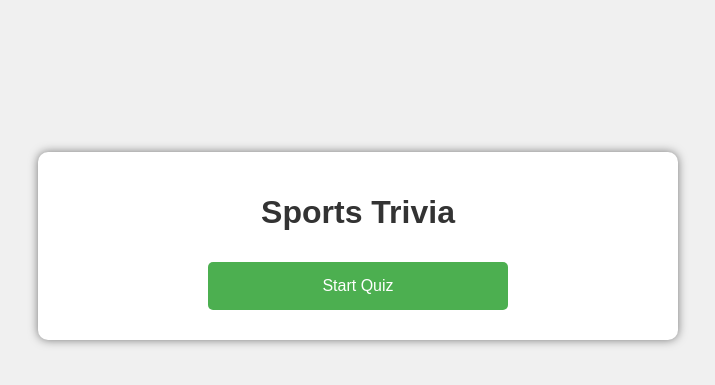
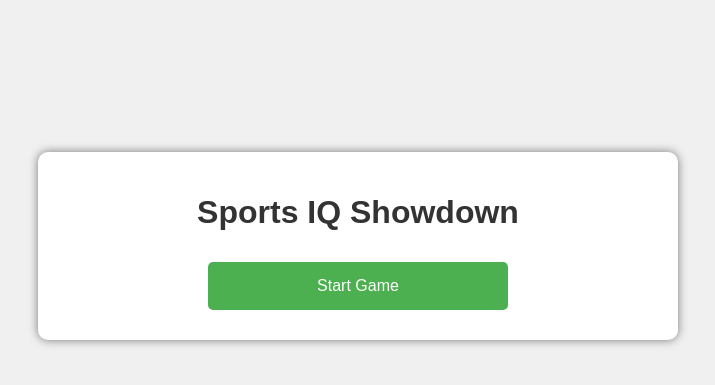
Before and after one commit to rgh9883/BrickHack11, a Flask app: page / in a window 1280 px wide. Shown: the part 154-539 px from the top of the page, without its empty margins (282-997 px from the left). Run offline with Flask 3, Linux system fonts and the light colour scheme; parts of the project's set-up code (start-up, migrations or seed data) failed here and were passed over.

```diff
--- a/static/index.css
+++ b/static/index.css
@@ -6,7 +6,7 @@
     display: none;
 }
 
-h2, h3, h4 {
+h1, h2, h3, h4 {
     color: #333;
 }
 
@@ -71,10 +71,6 @@ body {
     max-width: 600px;
 }
 
-h1 {
-    color: #333;
-}
-
 button {
     background-color: #4CAF50;
     color: white;
--- a/static/index.js
+++ b/static/index.js
@@ -130,7 +130,7 @@ function incorrect(text){
 
 function correct(){
     score += 100 + time*10;
-    document.getElementById("points").innerHTML = 1;
+    document.getElementById("points").innerHTML = 100 + time*10;
     document.getElementById("score").innerHTML = score;
     document.getElementById("current_score").innerHTML = score;
     document.getElementById("quiz").style.display = "none";
@@ -146,6 +146,7 @@ function submit_score_helper(){
         return;
     }
     submit_score(name);
+    document.getElementById("name").value = "";
 }
 
 function submit_score(name){
--- a/templates/index.html
+++ b/templates/index.html
@@ -3,7 +3,7 @@
 <head>
     <meta charset="UTF-8">
     <meta name="viewport" content="width=device-width, initial-scale=1.0">
-    <title>Sports Trivia</title>
+    <title>Sports IQ Showdown</title>
 
     <script src="{{ url_for('static', filename='index.js') }}"></script>
     <link href="{{ url_for('static', filename='index.css') }}" rel="stylesheet" type="text/css">
@@ -11,8 +11,8 @@
 <body id="body">
     <div class="container">
         <div id="start">
-            <h1>Sports Trivia</h1>
-            <button id="start_quiz" onclick="start()">Start Quiz</button>
+            <h1>Sports IQ Showdown</h1>
+            <button id="start_quiz" onclick="start()">Start Game</button>
         </div>
         <div id="quiz">
             <h2 id="q">Question?</h2>
@@ -41,7 +41,7 @@
             <button onclick="next_question()">Next Question</button>
         </div>
         <div id="leaderboard">
-            <h2>Leaderboard</h2>
+            <h1>Leaderboard</h1>
             <span id="leaderboard_table"></span>
             <button onclick="play_again()">Play Again</button>
         </div>
```
